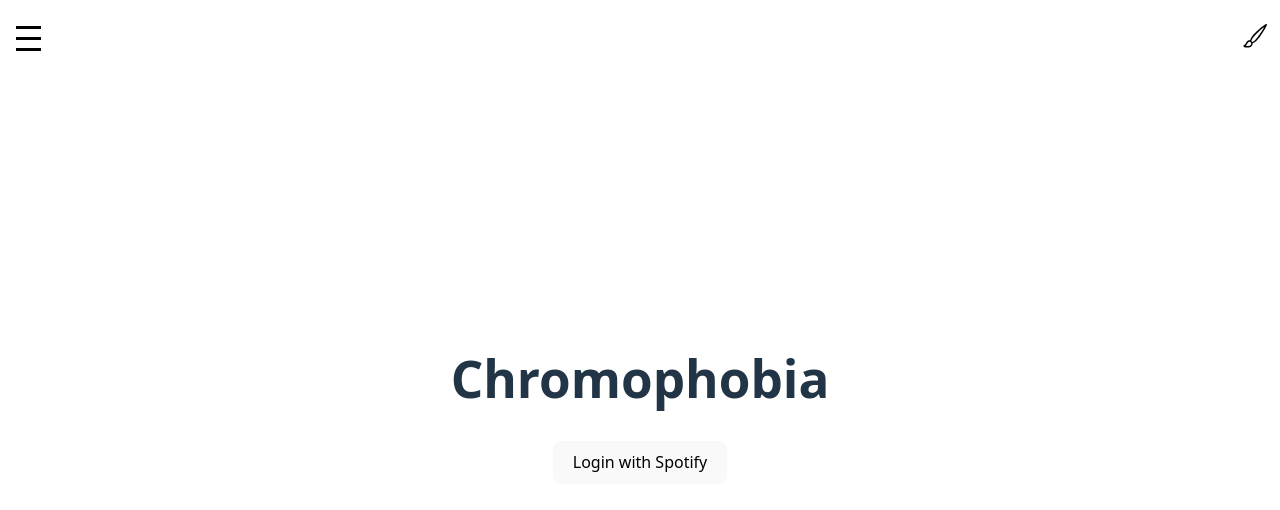
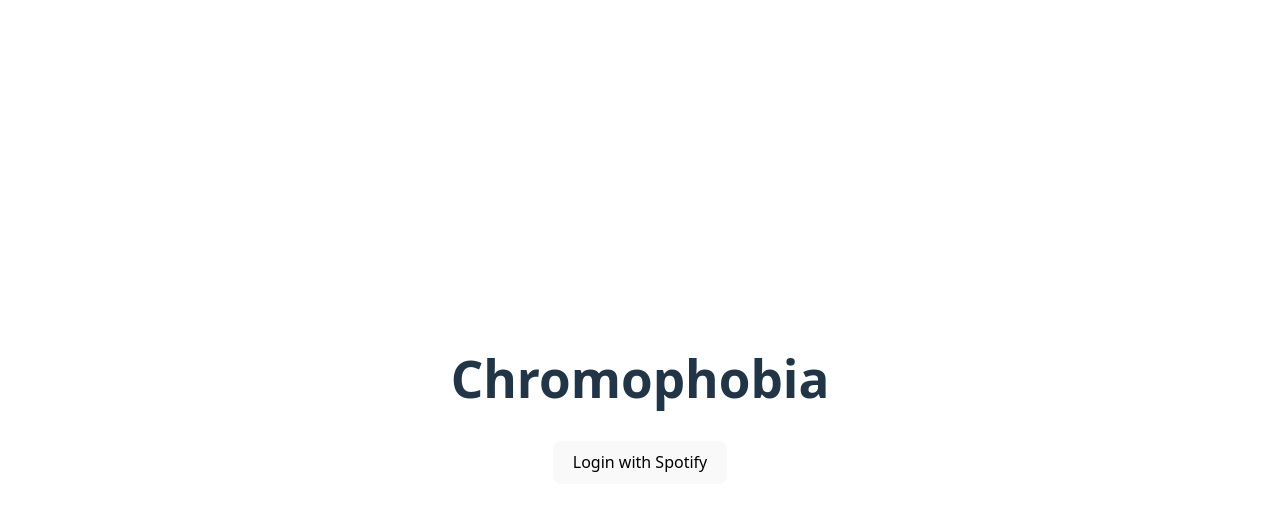
Before and after one commit to kayluuugghh/chromophobia, a React (Vite) app: page / in a window 1280 px wide. Shown: the top 510 px of the page. Built offline with nearby package versions, Linux system fonts and the light colour scheme; no server answers.

Commit message:
fix: merge conflicts

```diff
--- a/src/Login.jsx
+++ b/src/Login.jsx
@@ -3,9 +3,6 @@
 import { loginWithSpotify } from './utils/spotifyAuth.js'
 import NavBar from './assets/Navbar.jsx';
 import './Login.css'
-
-
-
 
 function Login() {
     const navigate = useNavigate();
@@ -19,7 +16,6 @@
 
     return (
         <>
-            <NavBar></NavBar>
             <h1>Chromophobia</h1>
             <button onClick={loginWithSpotify} className="login-button">
                 Login with Spotify
--- a/src/assets/Navbar.jsx
+++ b/src/assets/Navbar.jsx
@@ -4,22 +4,21 @@
 import { Link } from "react-router-dom";
 
 function NavBar() {
-    const [isOpen, setIsOpen] = useState(false);
+    const [isOpen, setMenuOpen] = useState(false);
     const [isAboutOpen, setIsAboutOpen] = useState(false); // modal state
-    const toggleMenu = () => {setIsOpen(!isOpen);};
     const handleCustomization = () => {alert("Customization options coming soon.");};
-    const toggleAbout = () => {setIsAboutOpen(!isAboutOpen)
+    const toggleAbout = () => {setIsAboutOpen(!isAboutOpen)};
     const handleMouseEnter = () => setMenuOpen(true);
-    const handleMouseLeave = () => setMenuOpen(false);;}
+    const handleMouseLeave = () => setMenuOpen(false);
 
     return (
         <>
         <nav className="navbar">
             <div className="nav-container"
-                onMouseEnter={() => setIsOpen(true)}
-                onMouseLeave={() => setIsOpen(false)}>
+                onMouseEnter={handleMouseEnter}
+                onMouseLeave={handleMouseLeave}>
                 {/* 3 stacked bars to create hamburger icon */}
-                <div className= "hamburger" onClick={toggleMenu}>
+                <div className= "hamburger">
                     <div className="bar"></div>
                     <div className="bar"></div>
                     <div className="bar"></div>
```
